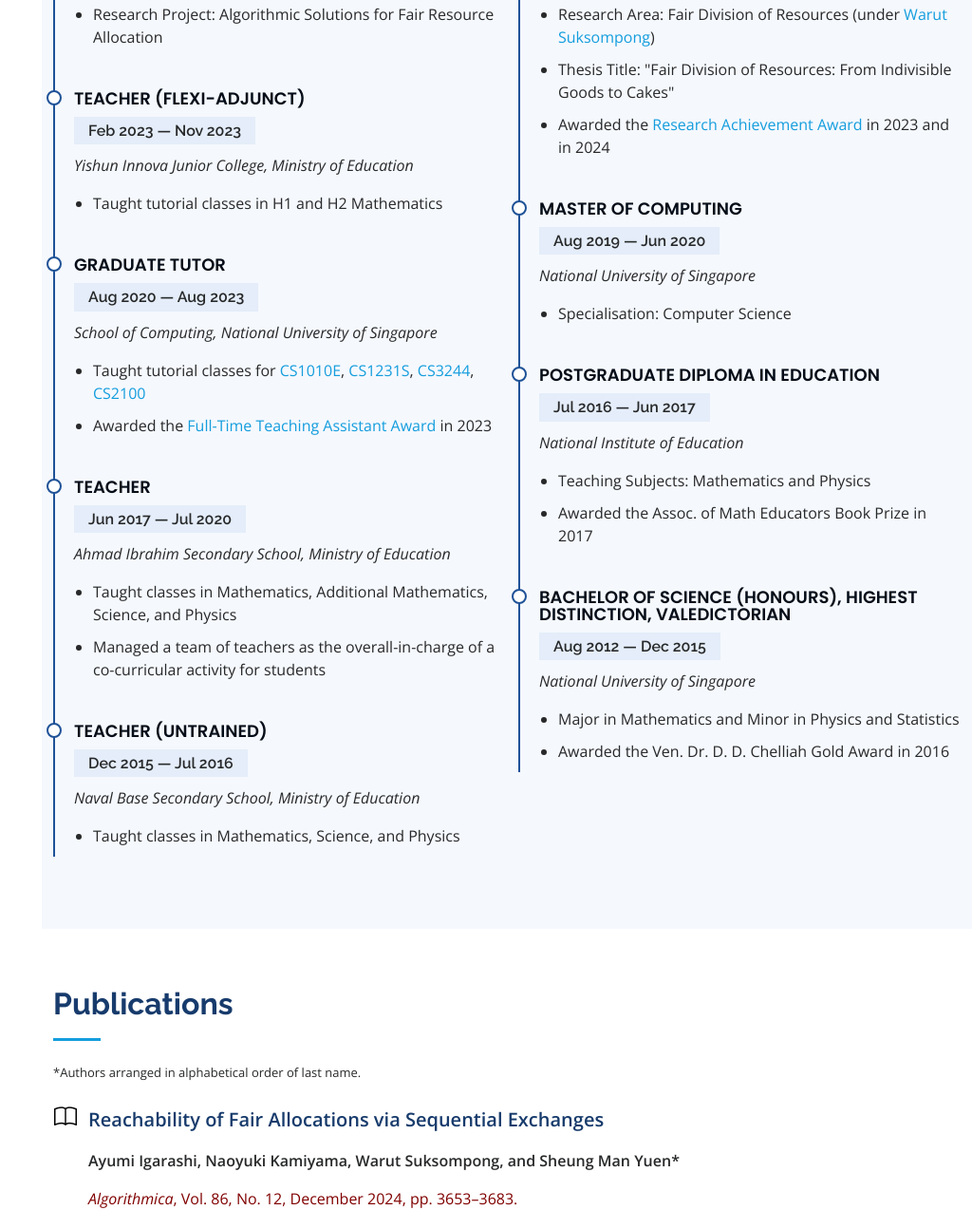
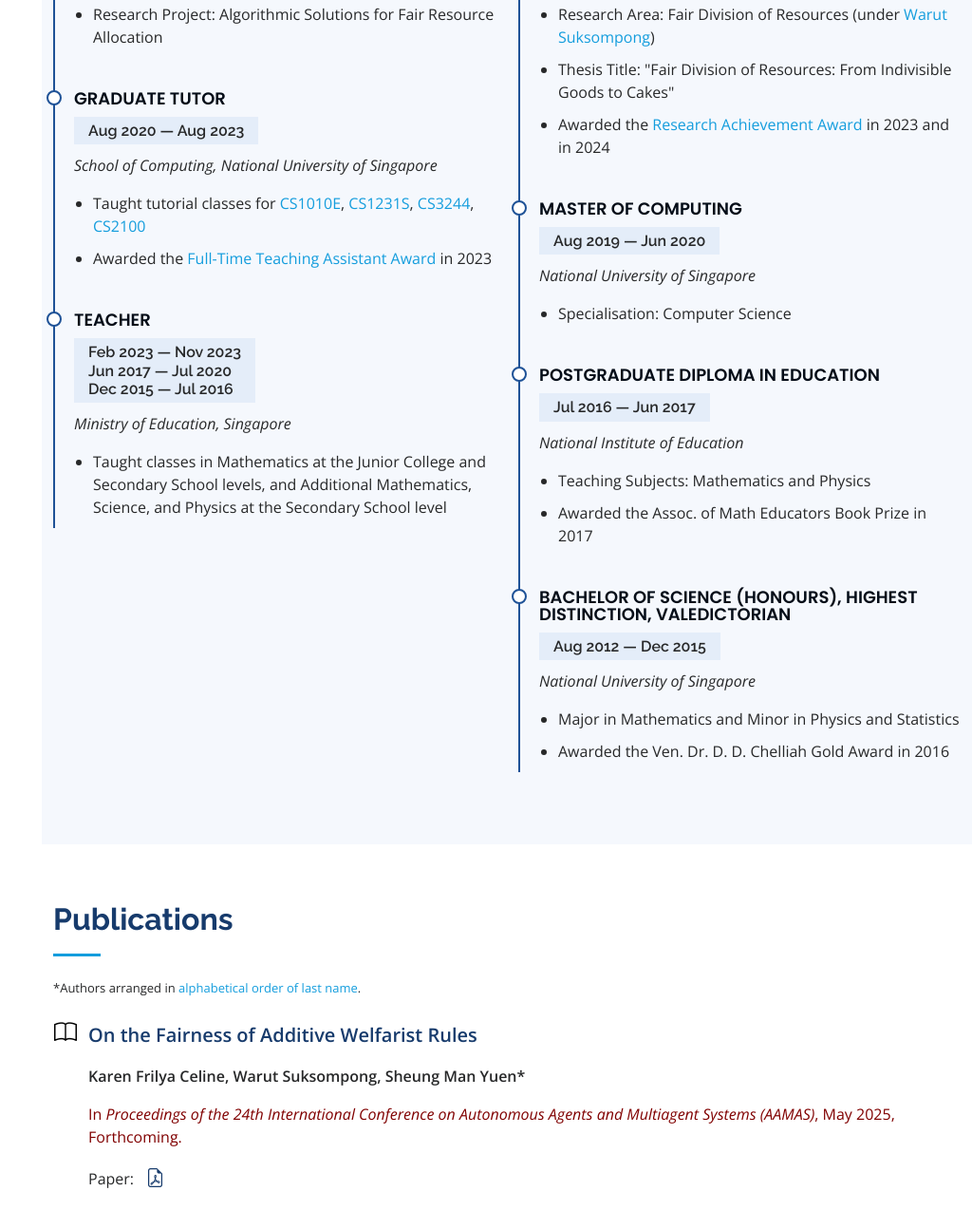
Before and after one commit to shermanyuen/shermanyuen.github.io, a plain HTML site: page index.html in a window 1280 px wide. Shown: the part 1526-2800 px from the top of the page at 95% size, without its empty margins (256-1280 px from the left). Drawn offline with nearby package versions, Linux system fonts and the light colour scheme.

Commit message:
Add files via upload

```diff
--- a/index.html
+++ b/index.html
@@ -81,7 +81,7 @@
           <p>I am a PhD student in the <a href="https://www.comp.nus.edu.sg/">School of Computing</a>
              at the <a href="https://www.nus.edu.sg/">National University of Singapore</a>,
              under the supervision of <a href="https://www.comp.nus.edu.sg/~warut/">Warut Suksompong</a>.
-             <br />I am currently researching on fair division of resources,
+             <br />I am currently researching on <a href="https://en.wikipedia.org/wiki/Fair_division">fair division of resources</a>,
              an area at the intersection of computer science, economics, and mathematics.
           </p>
           <p>&nbsp;</p>
@@ -117,14 +117,6 @@
               </ul>
             </div>
             <div class="resume-item">
-              <h4>Teacher (Flexi-Adjunct)</h4>
-              <h5>Feb 2023 &mdash; Nov 2023</h5>
-              <p><em>Yishun Innova Junior College, Ministry of Education</em></p>
-              <ul>
-                <li>Taught tutorial classes in H1 and H2 Mathematics</li>
-              </ul>
-            </div>
-            <div class="resume-item">
               <h4>Graduate Tutor</h4>
               <h5>Aug 2020 &mdash; Aug 2023</h5>
               <p><em>School of Computing, National University of Singapore</em></p>
@@ -140,19 +132,14 @@
             </div>
             <div class="resume-item">
               <h4>Teacher</h4>
-              <h5>Jun 2017 &mdash; Jul 2020</h5>
-              <p><em>Ahmad Ibrahim Secondary School, Ministry of Education</em></p>
+              <h5>
+                Feb 2023 &mdash; Nov 2023<br />
+                Jun 2017 &mdash; Jul 2020<br />
+                Dec 2015 &mdash; Jul 2016
+              </h5>
+              <p><em>Ministry of Education, Singapore</em></p>
               <ul>
-                <li>Taught classes in Mathematics, Additional Mathematics, Science, and Physics</li>
-                <li>Managed a team of teachers as the overall-in-charge of a co-curricular activity for students</li>
-              </ul>
-            </div>
-            <div class="resume-item">
-              <h4>Teacher (Untrained)</h4>
-              <h5>Dec 2015 &mdash; Jul 2016</h5>
-              <p><em>Naval Base Secondary School, Ministry of Education</em></p>
-              <ul>
-                <li>Taught classes in Mathematics, Science, and Physics</li>
+                <li>Taught classes in Mathematics at the Junior College and Secondary School levels, and Additional Mathematics, Science, and Physics at the Secondary School level</li>
               </ul>
             </div>
           </div>
@@ -160,7 +147,7 @@
             <h3 class="resume-title">Education</h3>
             <div class="resume-item">
               <h4>Doctor of Philosophy</h4>
-              <h5>Aug 2020 &mdash; Dec 2024 &nbsp; (expected)</h5>
+              <h5>Aug 2020 &mdash; Dec 2024</h5>
               <p><em>National University of Singapore</em></p>
               <ul>
                 <li>Research Area: Fair Division of Resources (under <a href="https://www.comp.nus.edu.sg/~warut/">Warut Suksompong</a>)</li>
@@ -210,11 +197,24 @@
 
         <div class="row">
           <div class="col-lg">
-            <font size="-1">*Authors arranged in alphabetical order of last name.</font>
+            <font size="-1">*Authors arranged in <a href="https://www.ams.org/learning-careers/leaders/CultureStatement04.pdf">alphabetical order of last name</a>.</font>
           </div>
         </div>
 
         <div class="row">&nbsp;</div>
+
+        <div class="row">
+          <div class="icon"><i class="bi bi-book"></i></div>
+          <div class="col-lg">
+            <p class="pub-title">On the Fairness of Additive Welfarist Rules</p>
+            <p class="pub-author">Karen Frilya Celine, Warut Suksompong, Sheung Man Yuen*</p>
+            <p class="pub-where">In <i>Proceedings of the 24th International Conference on Autonomous Agents and Multiagent Systems (AAMAS)</i>, May 2025, Forthcoming.</p>
+            <p class="pub-read">
+              Paper: &nbsp; <a href="https://arxiv.org/pdf/2412.15472"><i class="bi bi-file-earmark-pdf"></i></a>
+            </p>
+            <p>&nbsp;</p>
+          </div>
+        </div>
 
         <div class="row">
           <div class="icon"><i class="bi bi-book"></i></div>
@@ -269,9 +269,6 @@
                 <a href="https://ebooks.iospress.nl/volumearticle/69980"><i class="bi bi-chat-square-text"></i></a> &nbsp; &nbsp;
               Slides: &nbsp; <a href="csp-cake-slides.pdf"><i class="bi bi-file-earmark-slides"></i></a> &nbsp; &nbsp;
               Poster: &nbsp; <a href="csp-cake-poster.pdf"><i class="bi bi-file-text"></i></a>
-            </p>
-            <p class="pub-read">
-
             </p>
             <p>&nbsp;</p>
           </div>
@@ -570,7 +567,7 @@
         Designed by <a href="https://bootstrapmade.com/">BootstrapMade</a>
       </div>
       <div class="credits">
-        <strong>Last updated: </strong> November 2024
+        <strong>Last updated: </strong> December 2024
       </div>
     </div>
   </footer><!-- End  Footer -->
```
